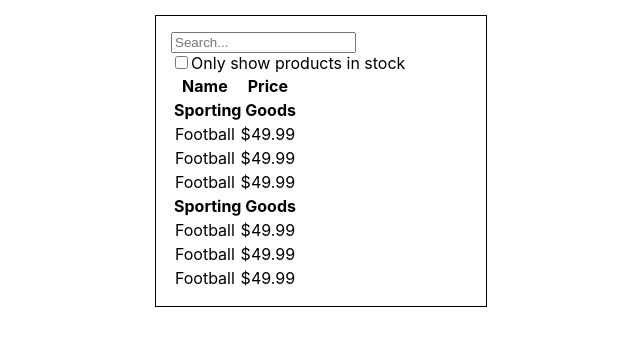
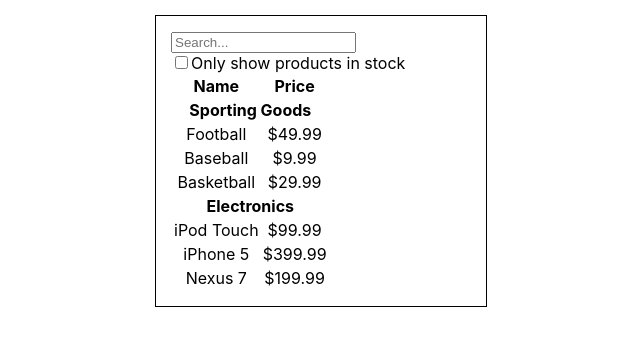
Before and after one commit to nhannm-vn/LIFTING_STATE_UP, a React (Create React App) app: page / in a window 1280 px wide. Shown: the top 346 px of the page, without its empty margins (319-959 px from the left). Built offline with nearby package versions, Linux system fonts and the light colour scheme.

Commit message:
update 12-4-2024

```diff
--- a/src/ThinkingInReact/ProductCategoryRow.jsx
+++ b/src/ThinkingInReact/ProductCategoryRow.jsx
@@ -3,9 +3,10 @@ import React, { Component } from 'react'
 
 export class ProductCategoryRow extends Component {
   render() {
+    const { category } = this.props
     return (
       <tr>
-        <th colSpan={2}>Sporting Goods</th>
+        <th colSpan={2}>{category}</th>
       </tr>
     )
   }
--- a/src/ThinkingInReact/ProductRow.jsx
+++ b/src/ThinkingInReact/ProductRow.jsx
@@ -3,10 +3,11 @@ import React, { Component } from 'react'
 
 export class ProductRow extends Component {
   render() {
+    const { name, price } = this.props.product
     return (
       <tr>
-        <td>Football</td>
-        <td>$49.99</td>
+        <td>{name}</td>
+        <td>{price}</td>
       </tr>
     )
   }
--- a/src/ThinkingInReact/ProductTable.jsx
+++ b/src/ThinkingInReact/ProductTable.jsx
@@ -21,11 +21,11 @@ export class ProductTable extends Component {
     productList.forEach((productItem) => {
       //_Nếu chưa có ProductCategory thì hãy thêm nó vào
       if (productItem.category !== lastCategory) {
-        rows.push(<ProductCategoryRow key={productItem.category} />)
-        rows.push(<ProductRow key={productItem.name} />)
+        rows.push(<ProductCategoryRow key={productItem.category} category={productItem.category} />)
+        rows.push(<ProductRow key={productItem.name} product={productItem} />)
       } else {
         //_Nếu có rồi thì thêm sản phẩm thôi
-        rows.push(<ProductRow key={productItem.name} />)
+        rows.push(<ProductRow key={productItem.name} product={productItem} />)
       }
       //_Dù thêm cái nào thì sau vòng lặp phải gán biến lại
       lastCategory = productItem.category
```
